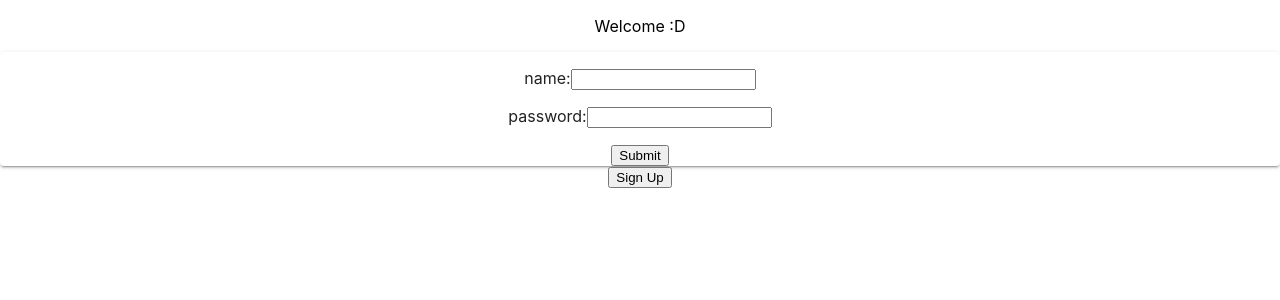
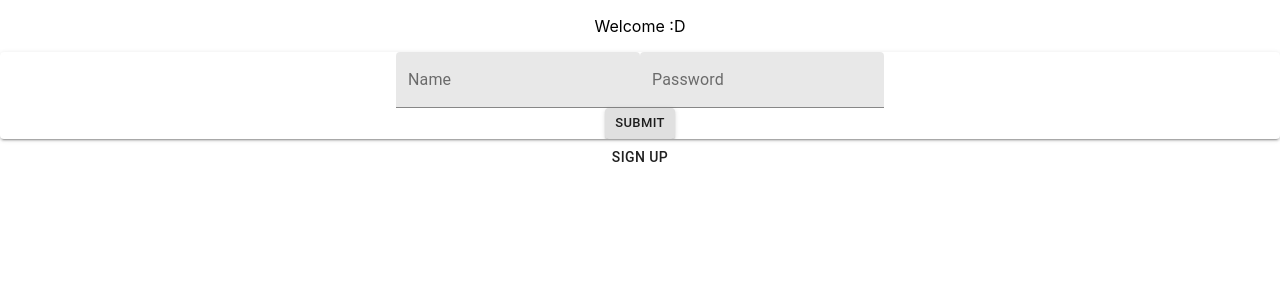
Before and after one commit to hellothai/simple_todolist, a React (Create React App) app in the folder frontend/: page /login in a window 1280 px wide. Shown: the top 300 px of the page. Built offline with nearby package versions, Linux system fonts and the light colour scheme.

Commit message:
Refs #7 initial register

```diff
--- a/frontend/src/App.tsx
+++ b/frontend/src/App.tsx
@@ -1,3 +1,4 @@
+import { Button } from '@material-ui/core';
 import React, { useState } from 'react';
 import './App.css';
 import Login from './components/Login';
@@ -11,7 +12,7 @@ function App() {
           Welcome :D
         </p>
        <Login></Login>
-      <div>  <button onClick={() => setRegister(!register)}> Sign Up </button>
+      <div>  <Button onClick={() => setRegister(!register)}> Sign Up </Button>
         {register &&
       <Register></Register>}</div>
     </div>
--- a/frontend/src/components/Login.tsx
+++ b/frontend/src/components/Login.tsx
@@ -1,6 +1,7 @@
 import React from 'react';
 import '../App.css';
 import Card from '@material-ui/core/Card';
+import { Button, TextField } from '@material-ui/core';
 
 type LoginForm = {
   name: string;
@@ -61,23 +62,22 @@ function Login() {
         <div>{success}</div>
       ) : (
         <form onSubmit={(e) => submit(e)}>
-          <p>
-            name:
-            <input
-              type="text"
-              name="name"
-              onChange={(e) => setName(e.target.value)}
-            ></input>
-          </p>
-          <p>
-            password:
-            <input
-              type="text"
-              name="password"
-              onChange={(e) => setPassword(e.target.value)}
-            ></input>
-          </p>
-          <input type="submit" value="Submit" />
+          <TextField
+          id="filled-name"
+          label="Name"
+          value={name}
+          onChange={(e) => setName(e.target.value)}
+          variant="filled"
+        />
+           <TextField
+          id="filled-name"
+          label="Password"
+          value={password}
+          onChange={(e) => setPassword(e.target.value)}
+          variant="filled"
+        />
+        <br/>
+          <Button size="small" variant="contained" type="submit">Submit</Button>
           {error.length > 0 ? <div>{error}</div> : null}
         </form>
       )}
--- a/frontend/src/components/Register.tsx
+++ b/frontend/src/components/Register.tsx
@@ -1,4 +1,4 @@
-import { Card } from '@material-ui/core';
+import { Button, Card, TextField, Typography } from '@material-ui/core';
 import React from 'react';
 import '../App.css';
 
@@ -65,31 +65,30 @@ function Register() {
         <div>{success}</div>
       ) : (
         <form onSubmit={(e) => submit(e)}>
-          <p>
-            name:
-            <input
-              type="text"
-              name="name"
-              onChange={(e) => setName(e.target.value)}
-            ></input>
-          </p>
-          <p>
-            password:
-            <input
-              type="text"
-              name="password"
-              onChange={(e) => setPassword(e.target.value)}
-            ></input>
-          </p>
-          <p>
-            email:
-            <input
-              type="text"
-              name="email"
-              onChange={(e) => setEmail(e.target.value)}
-            ></input>
-          </p>
-          <input type="submit" value="Submit" />
+           <TextField
+          id="filled-name"
+          label="Name"
+          value={name}
+          onChange={(e) => setName(e.target.value)}
+          variant="filled"
+        />
+           <TextField
+          id="filled-name"
+          label="Password"
+          value={password}
+          onChange={(e) => setPassword(e.target.value)}
+          variant="filled"
+        />
+
+        <TextField
+        id="filled-name"
+        label="Email"
+        value={email}
+        onChange={(e) => setEmail(e.target.value)}
+        variant="filled"
+      />
+      <br/>
+          <Button size="small" type="submit" value="Submit">Submit </Button>
           {error.length > 0 ? <div>{error}</div> : null}
         </form>
       )}
```
